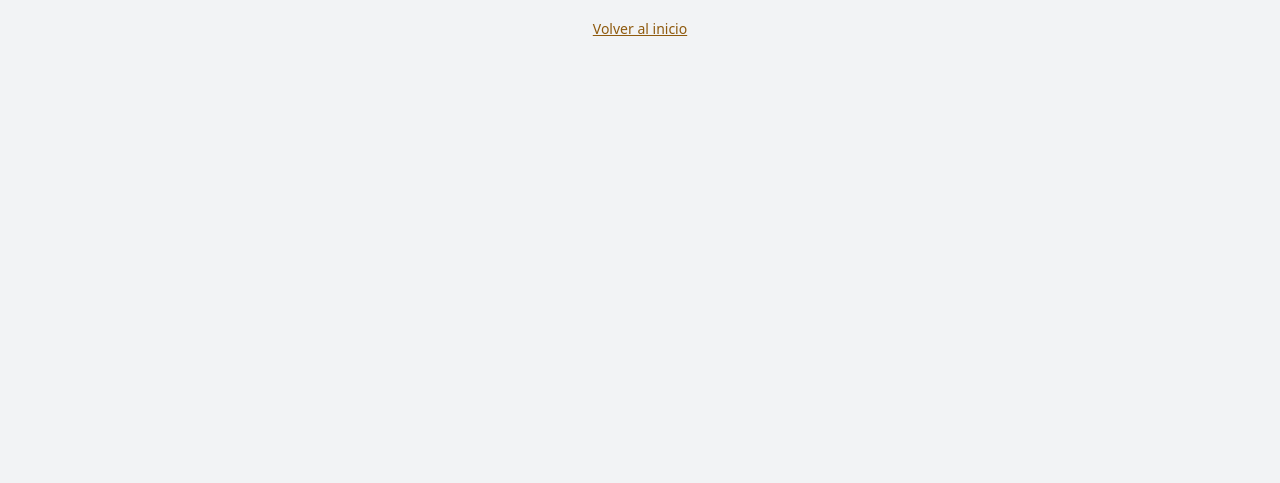
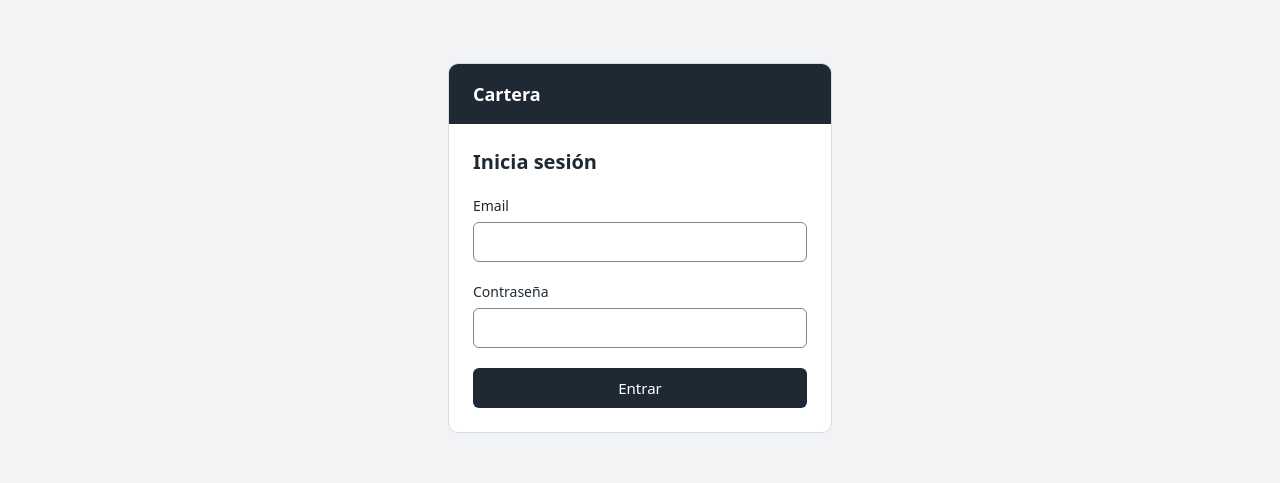
Before and after one commit to andresguzf/curso-springboot-claude-react, a React (Vite) app: page /login in a window 1280 px wide. Shown: the part 152-635 px from the top of the page. Built offline with nearby package versions, Linux system fonts and the light colour scheme; no server answers; a web font is replaced by a local one.

Commit message:
Agrega la pantalla de inicio de sesión
Co-Authored-By: Claude Opus 5.5 <noreply@anthropic.com>

```diff
--- a/specs/03-autenticacion/plan.md
+++ b/specs/03-autenticacion/plan.md
@@ -44,12 +44,13 @@ Así no hay `useEffect` de arranque (patrón "inicializar la app una sola vez" d
 | Archivo | Contenido |
 |---|---|
 | `src/schemas/auth.ts` | `loginSchema = z.object({ email: z.email('…'), password: z.string().min(1, '…') })` |
-| `src/hooks/useAuth.ts` | `useAuth()` → `{ user, status, isAdmin }`; `useLogin()` (mutación: `queryClient.clear()`, `setUser`, `navigate(from ?? '/')`); `useLogout()` (mutación: en `onSettled` limpia store y cache, `navigate('/login')`, flash "Sesión cerrada") |
+| `src/hooks/useAuth.ts` | `useAuth()` → `{ user, status, isAdmin }`; `useLogin()` (mutación: `queryClient.clear()` y `setUser`; no navega: `LoginPage` redirige a `from ?? '/'` al ver `status === 'authenticated'`, el mismo camino que usa quien abre `/login` con sesión); `useLogout()` (mutación: en `onSettled` limpia store y cache, `navigate('/login')`, flash "Sesión cerrada") |
 | `src/components/auth/LoginForm.tsx` | presentacional: recibe `onSubmit`, `isPending` y `error` |
 | `src/components/auth/RequireAuth.tsx` | `checking` → spinner a pantalla completa; `anonymous` → `<Navigate to="/login" state={{ from: location }} replace />`; si no, `<Outlet />` |
 | `src/components/auth/RequireRole.tsx` | `role="ADMIN"`; si no corresponde → `<Navigate to="/forbidden" replace />` |
 | `src/components/layout/UserMenu.tsx` | email, `Badge` con el rol y botón "Cerrar sesión" (usa `useLogout`) |
-| `src/pages/LoginPage.tsx` | si ya hay sesión → `<Navigate to="/" replace />`; lee `location.state.from` |
+| `src/pages/LoginPage.tsx` | `checking` → spinner; con sesión → `<Navigate to={from ?? '/'} replace />`; lee `location.state.from` validado con `safeParse`; mensaje 401 "Email o contraseña incorrectos" |
+| `src/schemas/user.ts` | `ROLE_LABELS` («Administrador» / «Usuario») para el badge del header (C-02) y las tablas |
 | `src/pages/ForbiddenPage.tsx`, `src/pages/NotFoundPage.tsx` | mensajes y enlace al inicio |
 
 ## 4. Rutas (`src/App.tsx`)
--- a/specs/03-autenticacion/tasks.md
+++ b/specs/03-autenticacion/tasks.md
@@ -12,7 +12,7 @@ navegador necesitan el backend arriba.
   - Verificación: `npm run build && npm run lint`; sin sesión, `status` termina en `anonymous` (React DevTools o log temporal que se quita antes del commit)
   - Commit: "Agrega el estado de sesión y su inicialización al cargar la aplicación"
 
-- [ ] **C-02** Pantalla de login
+- [x] **C-02** Pantalla de login
   - Depende de: C-01, B-05
   - Cubre: RF-03-01, RNF-03-02
   - Archivos: `src/schemas/auth.ts`, `src/hooks/useAuth.ts` (`useAuth`, `useLogin`), `src/components/auth/LoginForm.tsx`, `src/pages/LoginPage.tsx`, `src/App.tsx` (ruta `/login` con `AuthLayout`)
--- /dev/null
+++ b/src/components/auth/LoginForm.tsx
@@ -0,0 +1,47 @@
+import { zodResolver } from '@hookform/resolvers/zod'
+import { useForm } from 'react-hook-form'
+import { loginSchema, type LoginValues } from '../../schemas/auth.ts'
+import { Button } from '../ui/Button.tsx'
+import { FormField } from '../ui/FormField.tsx'
+import { Input } from '../ui/Input.tsx'
+
+type LoginFormProps = {
+  onSubmit: (values: LoginValues) => void
+  isPending?: boolean
+  /** Error general de la API (credenciales incorrectas, servidor caído). */
+  error?: string
+}
+
+const EMPTY: LoginValues = { email: '', password: '' }
+
+// Formulario presentacional: valida con Zod y entrega los valores al padre, que llama a la API.
+export function LoginForm({ onSubmit, isPending = false, error }: LoginFormProps) {
+  const {
+    register,
+    handleSubmit,
+    formState: { errors },
+  } = useForm<LoginValues>({ resolver: zodResolver(loginSchema), defaultValues: EMPTY })
+
+  return (
+    // noValidate: los mensajes los pone Zod (en español y con el estilo de la app), no el navegador.
+    <form noValidate onSubmit={handleSubmit(onSubmit)} className="space-y-5">
+      {error && (
+        <p role="alert" className="rounded-control border border-danger/30 bg-danger/10 px-3 py-2 text-sm text-danger">
+          {error}
+        </p>
+      )}
+
+      <FormField label="Email" error={errors.email?.message}>
+        {(field) => <Input {...field} type="email" autoComplete="username" {...register('email')} />}
+      </FormField>
+
+      <FormField label="Contraseña" error={errors.password?.message}>
+        {(field) => <Input {...field} type="password" autoComplete="current-password" {...register('password')} />}
+      </FormField>
+
+      <Button type="submit" variant="primary" isPending={isPending} className="w-full">
+        Entrar
+      </Button>
+    </form>
+  )
+}
--- a/src/components/layout/Header.tsx
+++ b/src/components/layout/Header.tsx
@@ -1,8 +1,14 @@
 import { Link } from 'react-router'
+import { useAuth } from '../../hooks/useAuth.ts'
+import { ROLE_LABELS } from '../../schemas/user.ts'
+import { Badge } from '../ui/Badge.tsx'
 import { Navbar } from './Navbar.tsx'
 
-// Banda grafito: marca, navegación principal y (spec 03) la zona del usuario a la derecha.
+// Banda grafito: marca, navegación principal y, a la derecha, el usuario en sesión
+// (en C-03 pasa a ser el menú de usuario con "Cerrar sesión").
 export function Header() {
+  const { user } = useAuth()
+
   return (
     <header className="bg-primary text-white">
       <div className="mx-auto flex max-w-screen-2xl flex-wrap items-center gap-x-8 gap-y-0 px-4">
@@ -10,6 +16,12 @@ export function Header() {
           Cartera
         </Link>
         <Navbar />
+        {user && (
+          <div className="ml-auto flex min-w-0 items-center gap-3 py-3">
+            <span className="truncate text-sm text-white/90">{user.email}</span>
+            <Badge tone={user.role === 'ADMIN' ? 'accent' : 'neutral'}>{ROLE_LABELS[user.role]}</Badge>
+          </div>
+        )}
       </div>
     </header>
   )
--- /dev/null
+++ b/src/hooks/useAuth.ts
@@ -0,0 +1,26 @@
+import { useMutation, useQueryClient } from '@tanstack/react-query'
+import { authService } from '../services/authService.ts'
+import { useAuthStore } from '../stores/authStore.ts'
+
+// Sesión actual para los componentes: usuario, estado de la comprobación inicial y si es ADMIN.
+export function useAuth() {
+  const user = useAuthStore((state) => state.user)
+  const status = useAuthStore((state) => state.status)
+  return { user, status, isAdmin: user?.role === 'ADMIN' }
+}
+
+// Inicia sesión. El backend pone las cookies; aquí solo se guarda el usuario que devuelve.
+// La redirección la hace LoginPage al ver el estado 'authenticated'.
+export function useLogin() {
+  const queryClient = useQueryClient()
+  const setUser = useAuthStore((state) => state.setUser)
+
+  return useMutation({
+    mutationFn: authService.login,
+    onSuccess: (user) => {
+      // Sin datos cacheados de una sesión anterior (otro usuario u otro rol).
+      queryClient.clear()
+      setUser(user)
+    },
+  })
+}
--- /dev/null
+++ b/src/pages/LoginPage.tsx
@@ -0,0 +1,57 @@
+import { Navigate, useLocation } from 'react-router'
+import { z } from 'zod'
+import { LoginForm } from '../components/auth/LoginForm.tsx'
+import { Spinner } from '../components/ui/Spinner.tsx'
+import { useAuth, useLogin } from '../hooks/useAuth.ts'
+import { HttpError } from '../lib/http.ts'
+
+// RequireAuth (C-03) guarda en location.state la ruta que se intentaba abrir.
+// El state es `unknown`: se valida con safeParse y, si no sirve, se vuelve al inicio.
+const fromStateSchema = z.object({
+  from: z.object({ pathname: z.string(), search: z.string().default(''), hash: z.string().default('') }),
+})
+
+function loginErrorMessage(error: Error | null): string | undefined {
+  if (!error) return undefined
+  if (error instanceof HttpError) {
+    return error.status === 401
+      ? 'Email o contraseña incorrectos'
+      : (error.detail ?? 'No se pudo iniciar sesión. Intenta de nuevo en unos minutos.')
+  }
+  // fetch rechaza la promesa sin respuesta: backend caído o sin red.
+  return 'No se pudo conectar con el servidor. Revisa que la API esté en marcha e intenta de nuevo.'
+}
+
+export function LoginPage() {
+  const { status } = useAuth()
+  const login = useLogin()
+  const location = useLocation()
+
+  const parsed = fromStateSchema.safeParse(location.state)
+  const redirectTo = parsed.success ? `${parsed.data.from.pathname}${parsed.data.from.search}${parsed.data.from.hash}` : '/'
+
+  // Con sesión (ya la tenía o acaba de entrar) no tiene sentido ver el login.
+  if (status === 'authenticated') return <Navigate to={redirectTo} replace />
+
+  // Mientras se comprueba la sesión al cargar no se muestra el formulario: podría haber sesión.
+  if (status === 'checking') {
+    return (
+      <div className="flex justify-center py-10 text-ink-muted">
+        <Spinner label="Comprobando la sesión" className="size-6" />
+      </div>
+    )
+  }
+
+  return (
+    <section aria-labelledby="login-title" className="space-y-5">
+      <h1 id="login-title" className="text-xl font-semibold text-ink">
+        Inicia sesión
+      </h1>
+      <LoginForm
+        onSubmit={(values) => login.mutate(values)}
+        isPending={login.isPending}
+        error={loginErrorMessage(login.error)}
+      />
+    </section>
+  )
+}
--- /dev/null
+++ b/src/schemas/auth.ts
@@ -0,0 +1,9 @@
+import { z } from 'zod'
+
+// Formulario de login. Solo valida forma; si las credenciales son correctas lo decide el backend.
+export const loginSchema = z.object({
+  email: z.string().min(1, 'Ingresa tu email').pipe(z.email('Ingresa un email válido')),
+  password: z.string().min(1, 'Ingresa tu contraseña'),
+})
+
+export type LoginValues = z.infer<typeof loginSchema>
--- a/src/schemas/user.ts
+++ b/src/schemas/user.ts
@@ -15,3 +15,9 @@ export const userSchema = z.object({
 
 export type Role = z.infer<typeof roleSchema>
 export type User = z.infer<typeof userSchema>
+
+// Nombre del rol en la interfaz (en minúscula de oración, ver specs/02-base-frontend/design.md).
+export const ROLE_LABELS: Record<Role, string> = {
+  ADMIN: 'Administrador',
+  USER: 'Usuario',
+}
```
Also changed, not shown: src/App.tsx (+7 -1 lines), specs/README.md.
